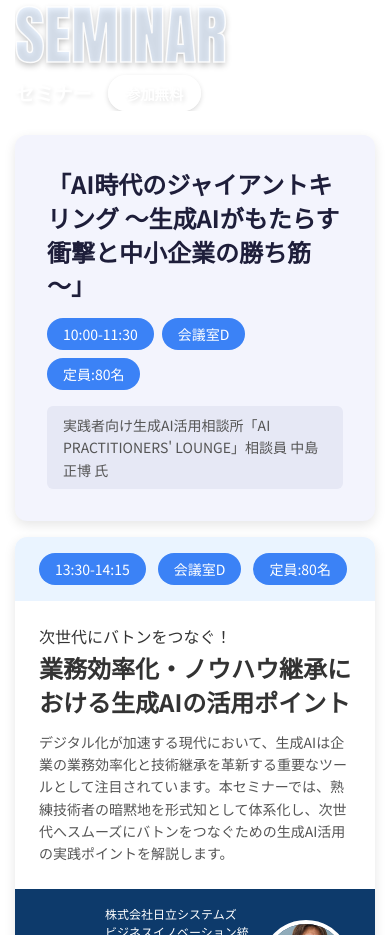
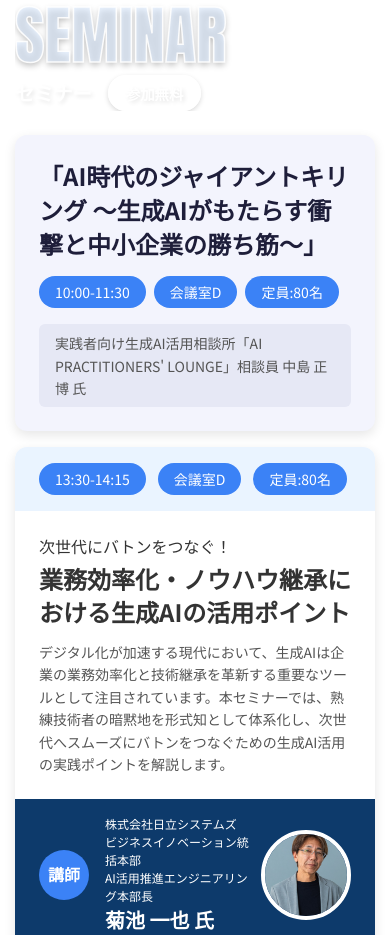
Before and after one commit to kitahama0525/pit-fair-landing, a plain HTML site: page index.html in a window 390 px wide. Shown: the part 854-1789 px from the top of the page. Drawn offline with nearby package versions, Linux system fonts and the light colour scheme.

Commit message:
Update Fix

```diff
--- a/assets/css/styles.css
+++ b/assets/css/styles.css
@@ -992,6 +992,7 @@ img {
 
 @media (max-width: 768px) {
   .featured-seminar {
+    padding: 1.5rem;
     margin-bottom: 1rem;
   }
 
```
